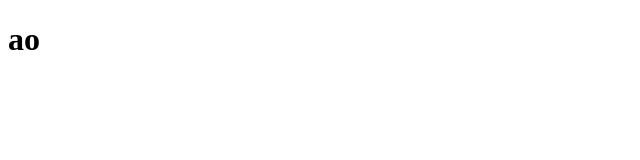
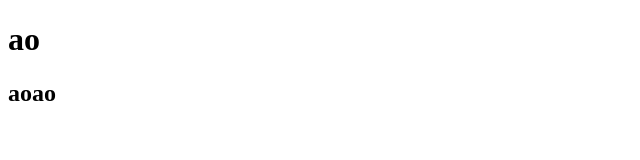
Before and after one commit to antonioferrigno28/git-test, a plain HTML site: page index.html in a window 1280 px wide. Shown: the full height of the page, 0-640 px from the left. Drawn offline with Linux system fonts and the light colour scheme.

Commit message:
modifica h2

```diff
--- a/index.html
+++ b/index.html
@@ -7,5 +7,6 @@
 </head>
 <body>
     <h1>ao</h1>
+    <h2>aoao</h2>
 </body>
 </html>
```
